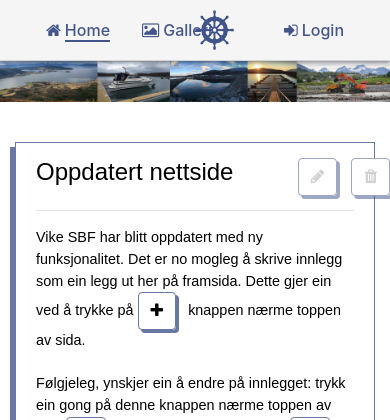
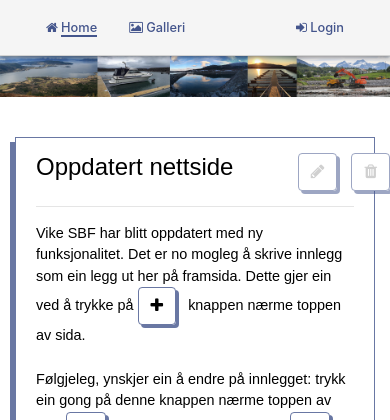
Before and after one commit to gohovd/vsbf_php, a PHP site: page /index.php in a window 390 px wide. Shown: the top 420 px of the page. Run offline with PHP 8.4, Linux system fonts and the light colour scheme; data that the repository does not hold is empty; a stand-in replaces the project's code that opens the database connection; some libraries are stand-ins or nearby versions.

Commit message:
mobile navigation ok

```diff
--- a/css/style.css
+++ b/css/style.css
@@ -1,3 +1,12 @@
+@media only screen and (max-width: 600px) {
+    #navIcon {
+        display: none;
+    }
+    #navigation-bar {
+        font-size: 0.8em;
+    }
+  }
+
 .under-construction {
     margin-left: 50px;
     margin-top: 50px;
```
